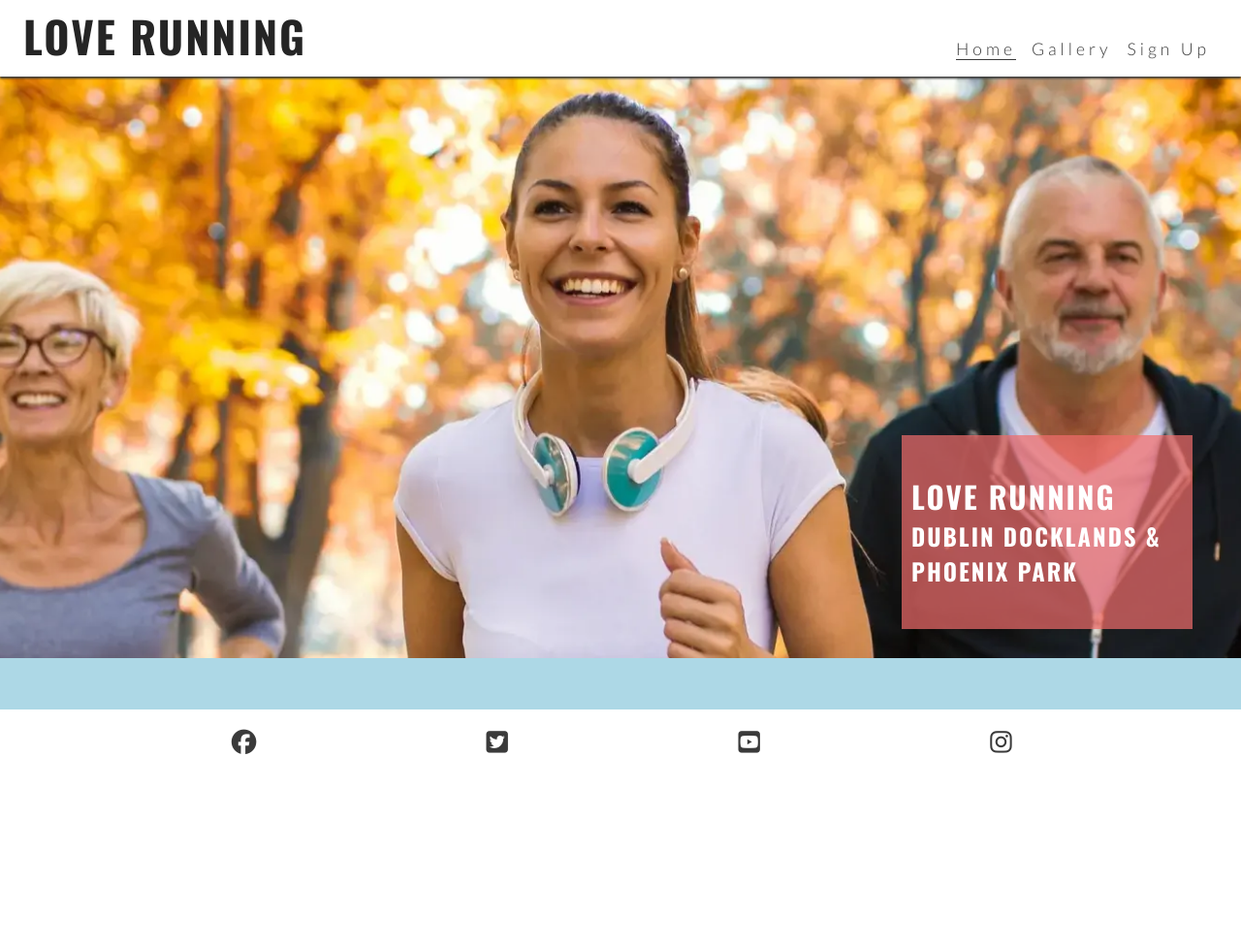
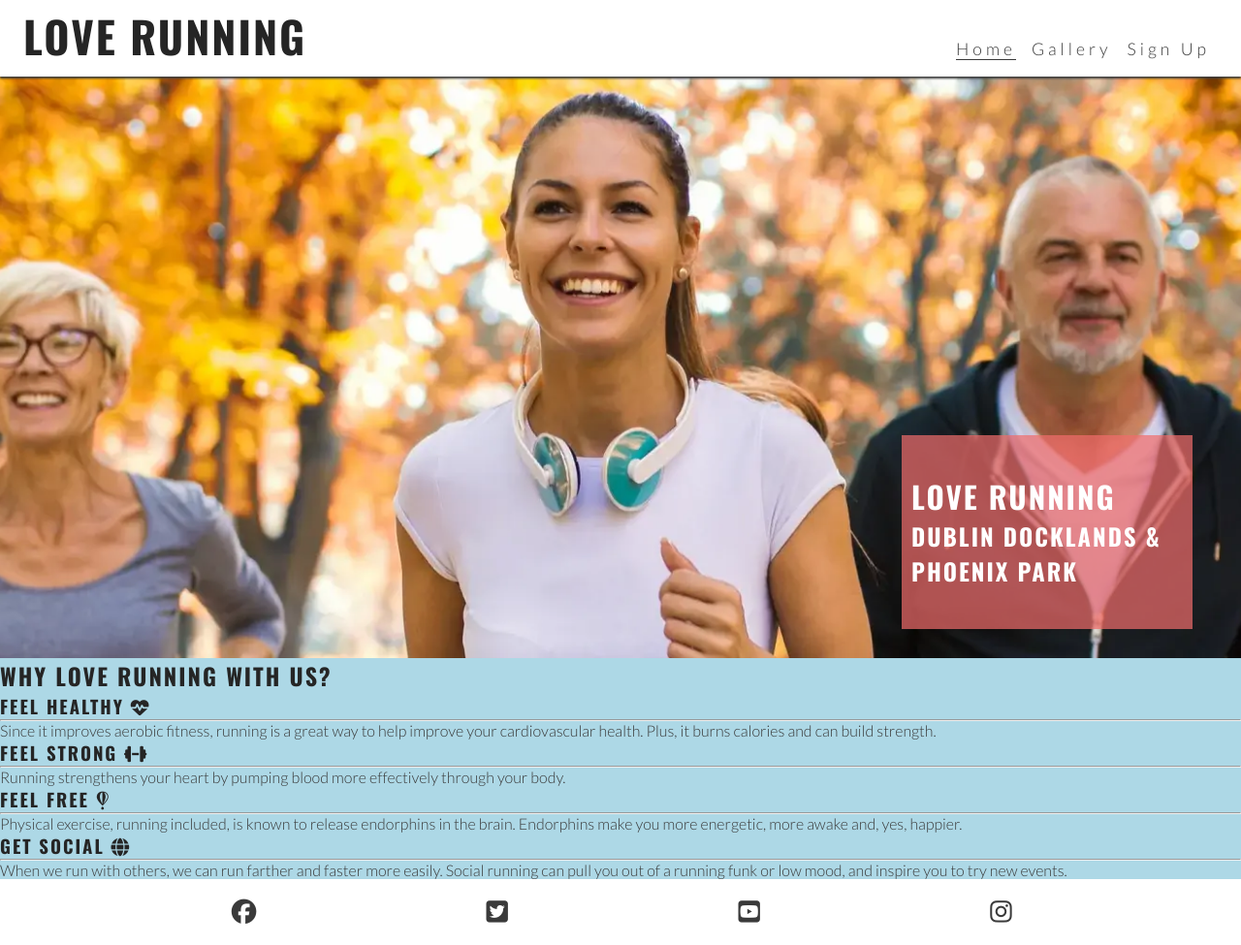
Before and after one commit to greggie87/loverunning, a plain HTML site: page index.html in a window 1280 px wide. Shown: the whole page at 97% size. Before the commit the page ends 800 px from the top, so only its background shows below. Drawn offline with nearby package versions, Linux system fonts and the light colour scheme.

Commit message:
added a reasons section to index

```diff
--- a/index.html
+++ b/index.html
@@ -58,12 +58,57 @@
 
     <!-- Main Content -->
     <main>
-        <section id="hero">
-            <div id="cover-text">
-                <h2>Love Running</h2>
-                <h3>Dublin Docklands & Phoenix Park</h3>
+      <section id="hero">
+        <div id="cover-text">
+          <h2>Love Running</h2>
+          <h3>Dublin Docklands & Phoenix Park</h3>
+        </div>
+      </section>
+      <!-- Reasons Section -->
+      <section id="reasons">
+        <h2>Why love running with us?</h2>
+        <div id="benefits">
+          <div id="benefits-physical">
+            <div>
+              <h3>Feel healthy <i class="fa-solid fa-heart-pulse"></i></h3>
+              <hr />
+              <p>
+                Since it improves aerobic fitness, running is a great way to
+                help improve your cardiovascular health. Plus, it burns calories
+                and can build strength.
+              </p>
             </div>
-        </section>
+            <div>
+              <h3>Feel strong <i class="fa-solid fa-dumbbell"></i></h3>
+              <hr />
+              <p>
+                Running strengthens your heart by pumping blood more effectively
+                through your body.
+              </p>
+            </div>
+          </div>
+          <div id="benefits-mental">
+            <div>
+              <h3>Feel free <i class="fa-brands fa-fly"></i></h3>
+              <hr />
+              <p>
+                Physical exercise, running included, is known to release
+                endorphins in the brain. Endorphins make you more energetic,
+                more awake and, yes, happier.
+              </p>
+            </div>
+            <div>
+              <h3>Get social <i class="fa-solid fa-globe"></i></h3>
+              <hr />
+              <p>
+                When we run with others, we can run farther and faster more
+                easily. Social running can pull you out of a running funk or low
+                mood, and inspire you to try new events.
+              </p>
+            </div>
+          </div>
+        </div>
+      </section>
     </main>
 
     <!-- Footer -->
```
